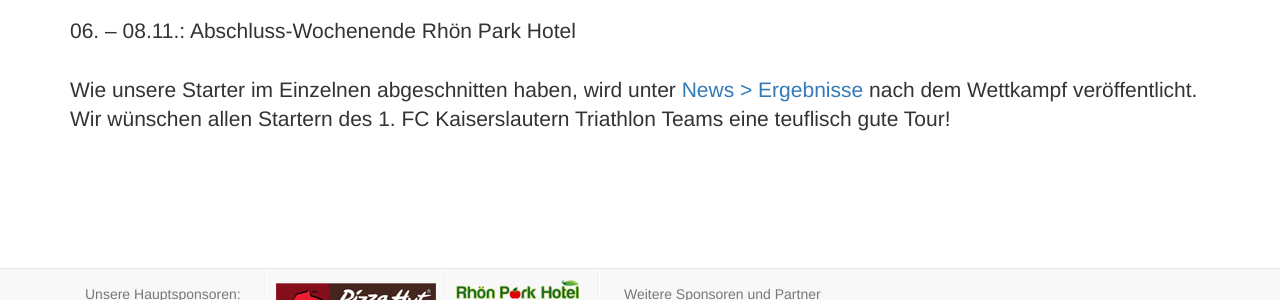
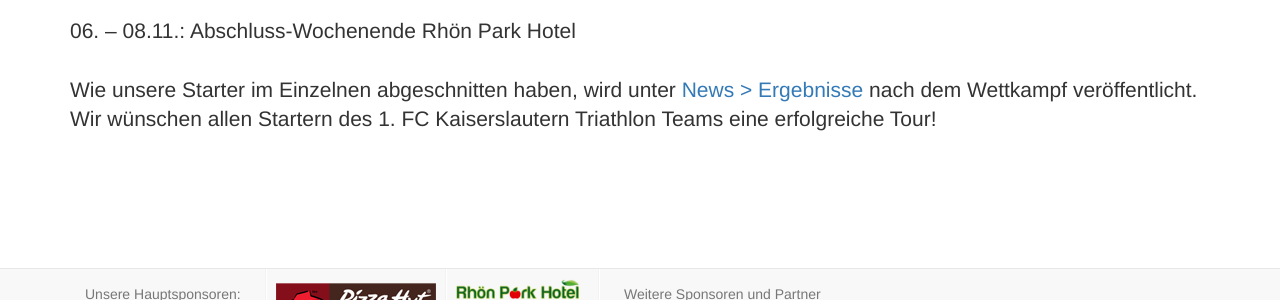
Before and after one commit to FCK-Triathlon-Team/fck-triathlon-team.github.io, a Jekyll site: the page built from deiwelstour.html, in a window 1280 px wide. Shown: the part 571-871 px from the top of the page. Built offline with Jekyll 4.4.1, drawn with Linux system fonts in a browser that asks for light colours; nearby versions of some CDN libraries; Markdown is read by kramdown in place of the engine named in the settings.

Commit message:
Update deiwelstour.html

```diff
--- a/deiwelstour.html
+++ b/deiwelstour.html
@@ -23,7 +23,7 @@ title: 1.FC Kaiserslautern Triathlon Team
 	06. – 08.11.: Abschluss-Wochenende Rhön Park Hotel<br>
 	<br>
 
-  Wie unsere Starter im Einzelnen abgeschnitten haben, wird unter <a href="ergebnisse.html">News > Ergebnisse</a> nach dem Wettkampf veröffentlicht. Wir wünschen allen Startern des 1. FC Kaiserslautern Triathlon Teams eine teuflisch gute Tour!
+  Wie unsere Starter im Einzelnen abgeschnitten haben, wird unter <a href="ergebnisse.html">News > Ergebnisse</a> nach dem Wettkampf veröffentlicht. Wir wünschen allen Startern des 1. FC Kaiserslautern Triathlon Teams eine erfolgreiche Tour!
 	</p>
 
 
```
